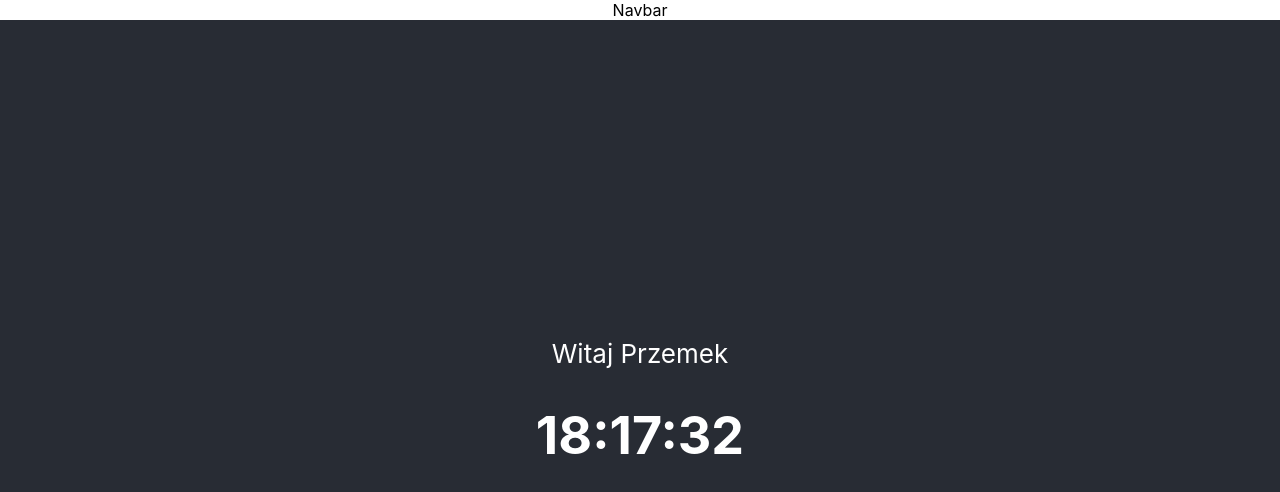
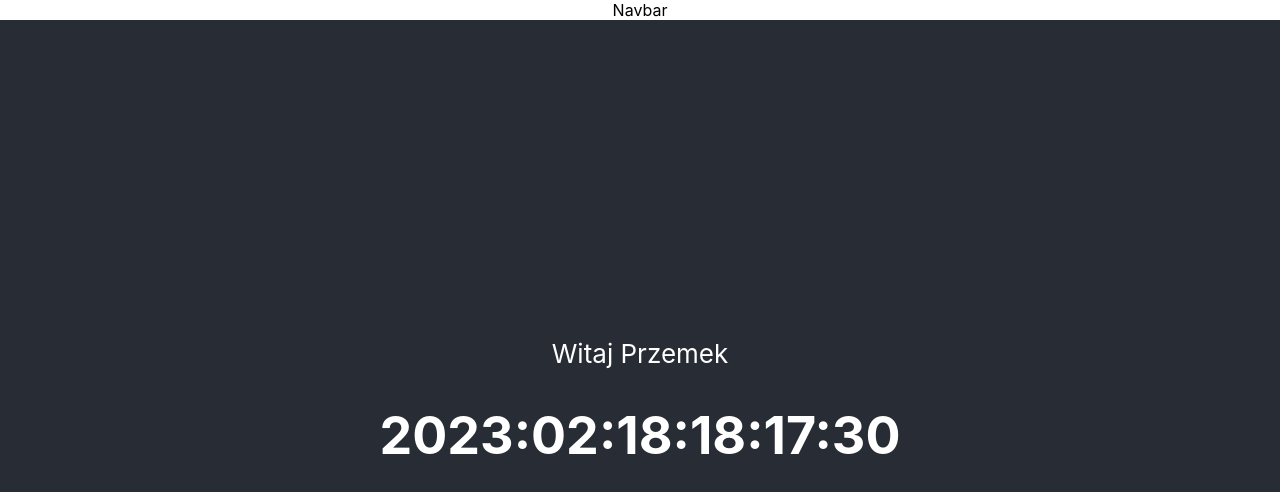
Before and after one commit to przemekwa/react-tests, a React (Create React App) app: page / in a window 1280 px wide. Shown: the top 492 px of the page. Built offline with nearby package versions, Linux system fonts and the light colour scheme.

Commit message:
More refactoring

```diff
--- a/src/App.js
+++ b/src/App.js
@@ -22,7 +22,14 @@ function App() {
       <header className="App-header">
         <div className="content">Witaj {name}
 
-          <h1>{formatTime(date.getHours())}:{formatTime(date.getMinutes())}:{formatTime(date.getSeconds())}</h1>
+          <h1>
+            {date.getFullYear()}
+            :{formatTime(date.getMonth() + 1)}
+            :{formatTime(date.getDate())}
+            :{formatTime(date.getHours())}
+            :{formatTime(date.getMinutes())}
+            :{formatTime(date.getSeconds())}
+          </h1>
 
         </div>
 
```
